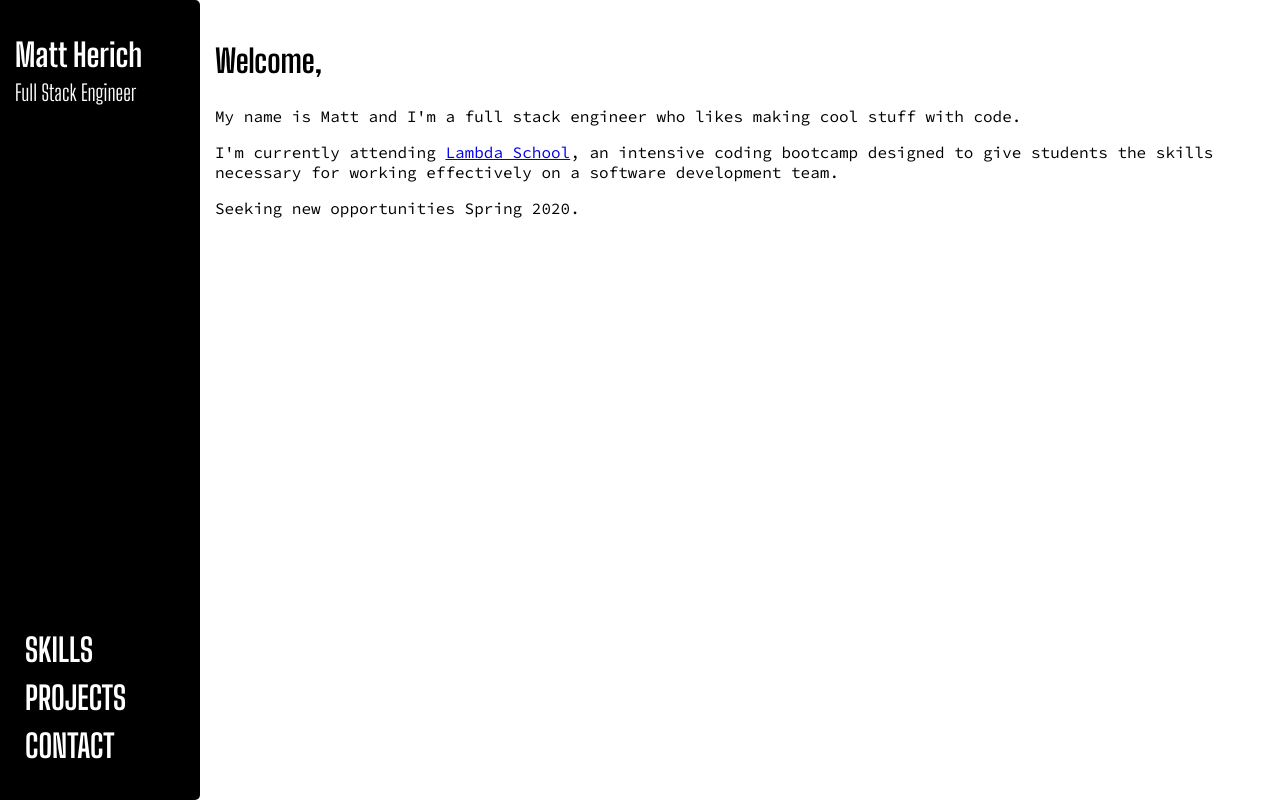
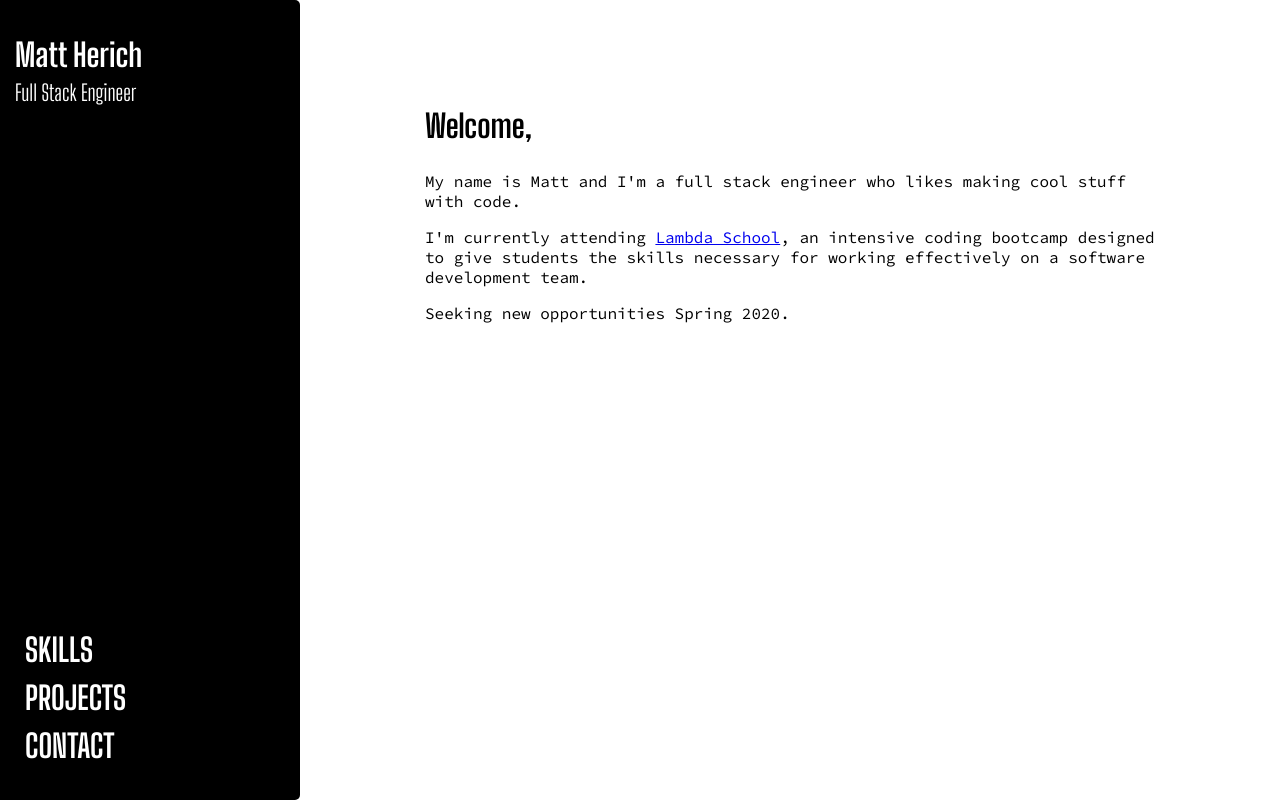
Before and after one commit to mjherich/Portfolio, a React (Create React App) app: page / in a window 1280 px wide. Built offline with nearby package versions, Linux system fonts and the light colour scheme.

Commit message:
Update grid and add dependencies

```diff
--- a/package.json
+++ b/package.json
@@ -3,8 +3,10 @@
   "version": "0.1.0",
   "private": true,
   "dependencies": {
+    "font-awesome": "^4.7.0",
     "node-sass": "^4.12.0",
     "react": "^16.10.1",
+    "react-anchor-link-smooth-scroll": "^1.0.12",
     "react-dom": "^16.10.1",
     "react-router": "^5.1.1",
     "react-router-dom": "^5.1.1",
--- a/src/components/main/main.scss
+++ b/src/components/main/main.scss
@@ -1,5 +1,5 @@
 .portfolio-main {
-  padding: 15px;
+  padding: 80px 125px;
   overflow: scroll;
   section {
     height: 100vh;
--- a/src/components/navigation/navigation.scss
+++ b/src/components/navigation/navigation.scss
@@ -2,6 +2,7 @@
   background: black;
   border-radius: 0 5px 5px 0;
   display: grid;
+  position: relative;
   // Site Title
   .site-title {
     padding: 15px;
--- a/src/index.scss
+++ b/src/index.scss
@@ -14,5 +14,5 @@ p, span, li {
 .portfolio-grid {
   height: 100vh;
   display: grid;
-  grid-template-columns: 200px auto;
+  grid-template-columns: 300px auto;
 }
```
Also changed, not shown: 1 other file (tests, documents, lock files or other folders).
